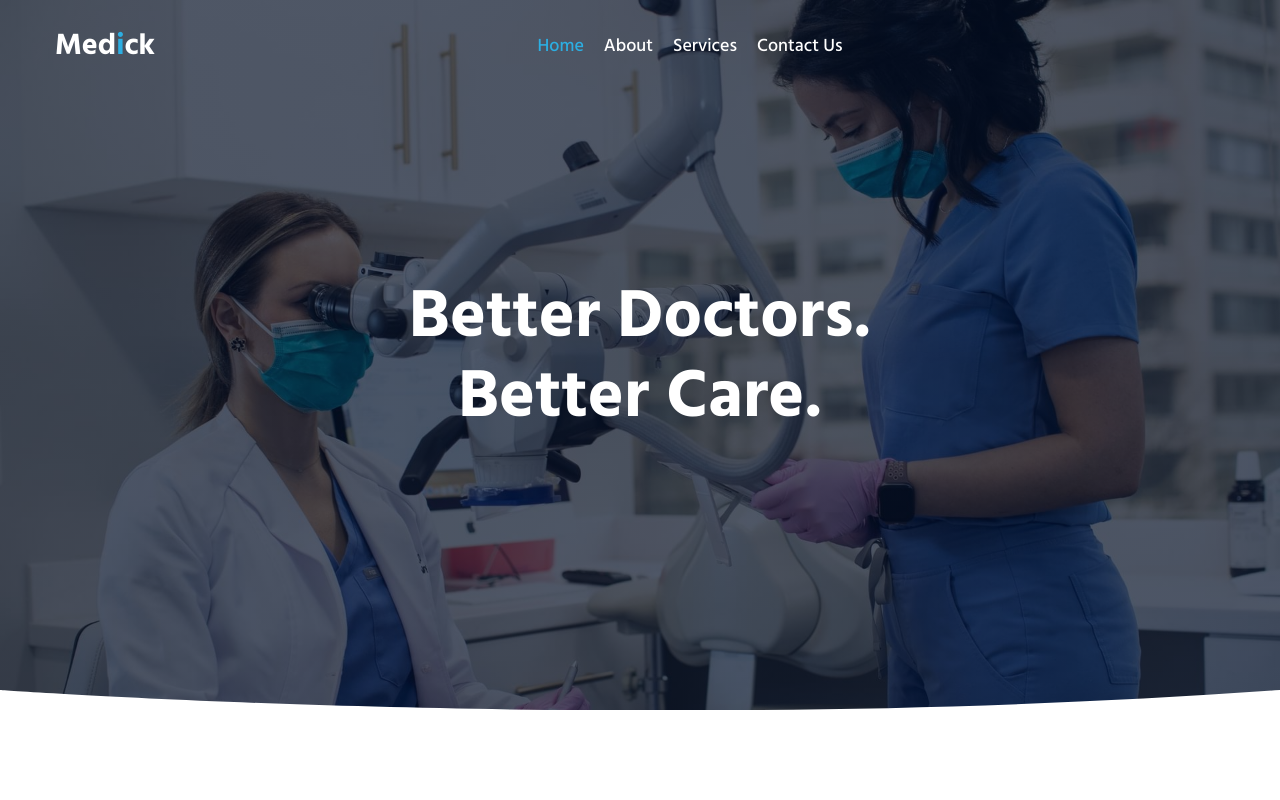
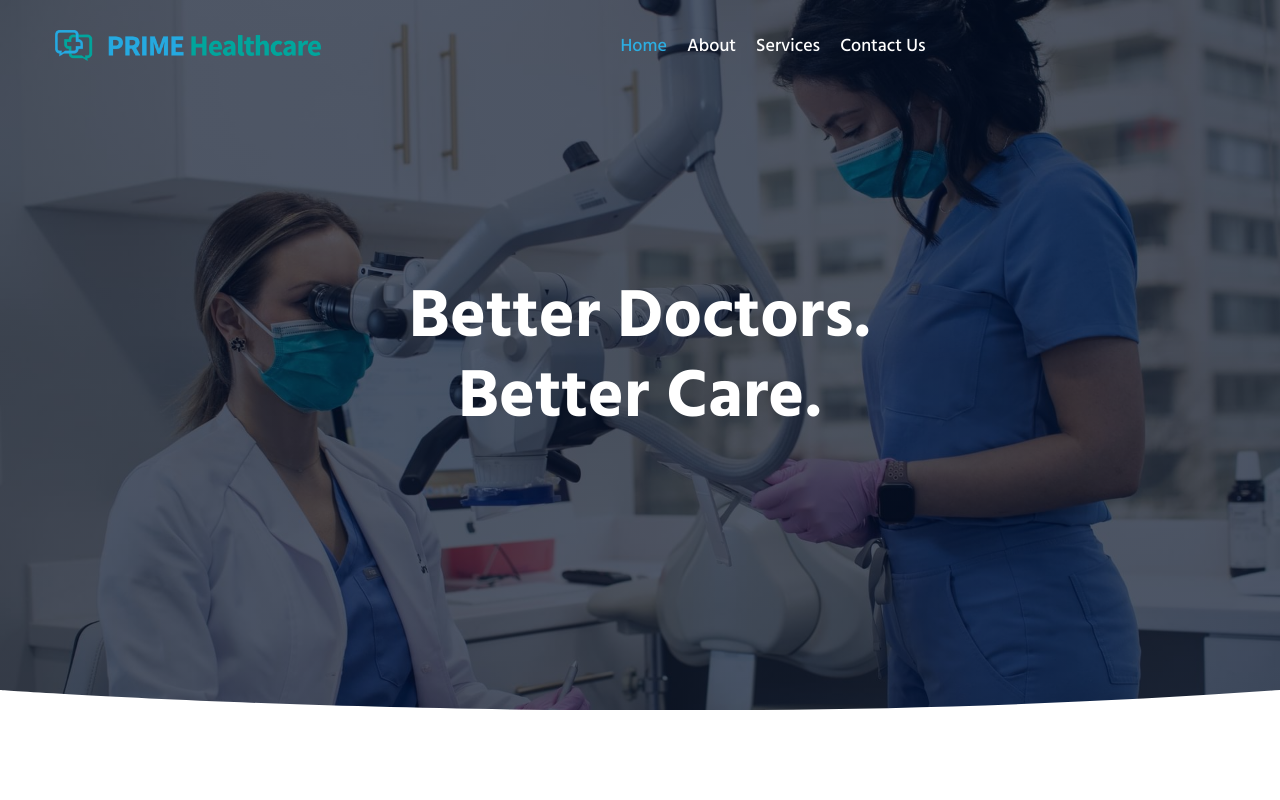
Before and after one commit to ashharmc/Medical, a plain HTML site: page index.html in a window 1280 px wide. Shown: the top 800 px of the page. Drawn offline with Linux system fonts and the light colour scheme.

Commit message:
logo added

```diff
--- a/index.html
+++ b/index.html
@@ -11,7 +11,8 @@ Author URL: http://w3layouts.com
   <meta name="viewport" content="width=device-width, initial-scale=1, shrink-to-fit=no">
   <meta name="keywords"
     content="Medick Responsive web template, Bootstrap Web Templates, Android Compatible web template, Smartphone Compatible web template, free webdesigns for Nokia, Samsung, LG, SonyEricsson, Motorola web design" />
-  <title>Medick Medical Category Bootstrap Responsive Web Template | Home :: W3Layouts </title>
+  <title>PRIME Healthcare </title>
+  <link rel="icon" href="assets/images/icon.png" type="image/icon type">
   <link href="//fonts.googleapis.com/css2?family=Hind+Siliguri:wght@400;500;600;700&display=swap"
     rel="stylesheet">
   <!-- Template CSS -->
@@ -24,13 +25,13 @@ Author URL: http://w3layouts.com
   <header id="site-header" class="header-w3l fixed-top">
     <div class="container">
       <nav class="navbar navbar-expand-lg stroke">
-        <a class="navbar-brand" href="index.html">
-         Med<span class="sub-logo">i</span>ck</span>
+        <!-- <a class="navbar-brand" href="index.html">
+           Med<span class="sub-logo">i</span>ck</span>
+          </a> -->
+          <!-- if logo is image enable this    -->
+          <a class="" href="#index.html">
+            <img src="assets/images/logo.png" alt="Your logo" title="Your logo" style="height:31px;" />
         </a>
-        <!-- if logo is image enable this
-            <a class="navbar-brand" href="#index.html">
-                <img src="image-path" alt="Your logo" title="Your logo" style="height:35px;" />
-            </a> -->
         <button class="navbar-toggler  collapsed bg-gradient" type="button" data-toggle="collapse"
           data-target="#navbarTogglerDemo02" aria-controls="navbarTogglerDemo02" aria-expanded="false"
           aria-label="Toggle navigation">
```
Also changed, not shown: about.html (+9 -8 lines), contact.html (+9 -8 lines), services.html (+8 -7 lines), assets/images/icon.png (added), assets/images/logo.png (added), 3 other files.
